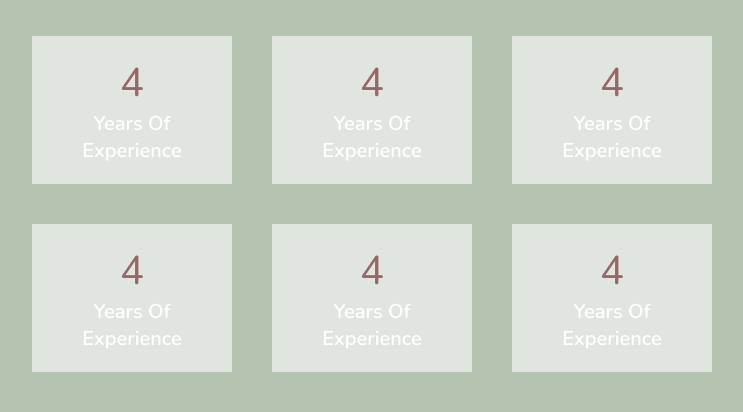
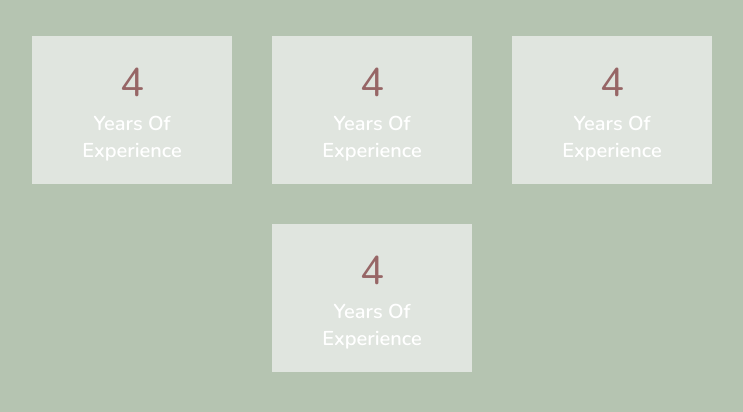
Before and after one commit to Lino-Chang/PERSONAL_WEB, a PHP site: page / in a window 1280 px wide. Shown: the part 1193-1605 px from the top of the page, without its empty margins (448-1191 px from the left). Run offline with PHP 8.4, Linux system fonts and the light colour scheme; some libraries are stand-ins or nearby versions.

Commit message:
make it better

```diff
--- a/index.php
+++ b/index.php
@@ -89,15 +89,7 @@
                     <h3>years of experience</h3>
                 </div>
 
-                <div class="box">
-                    <span>4</span>
-                    <h3>years of experience</h3>
-                </div>
 
-                <div class="box">
-                    <span>4</span>
-                    <h3>years of experience</h3>
-                </div>
 
 
             </div>
```
